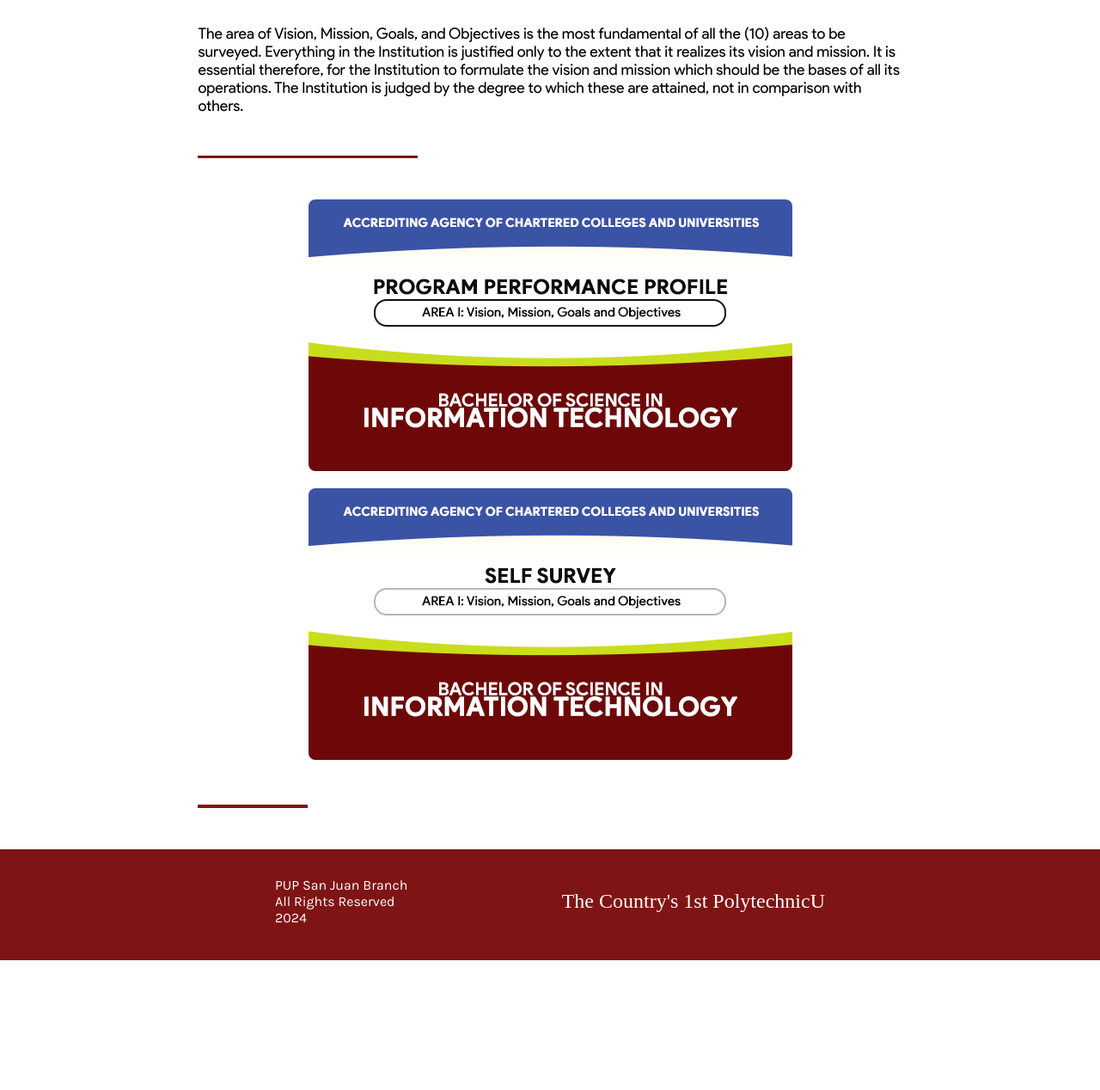
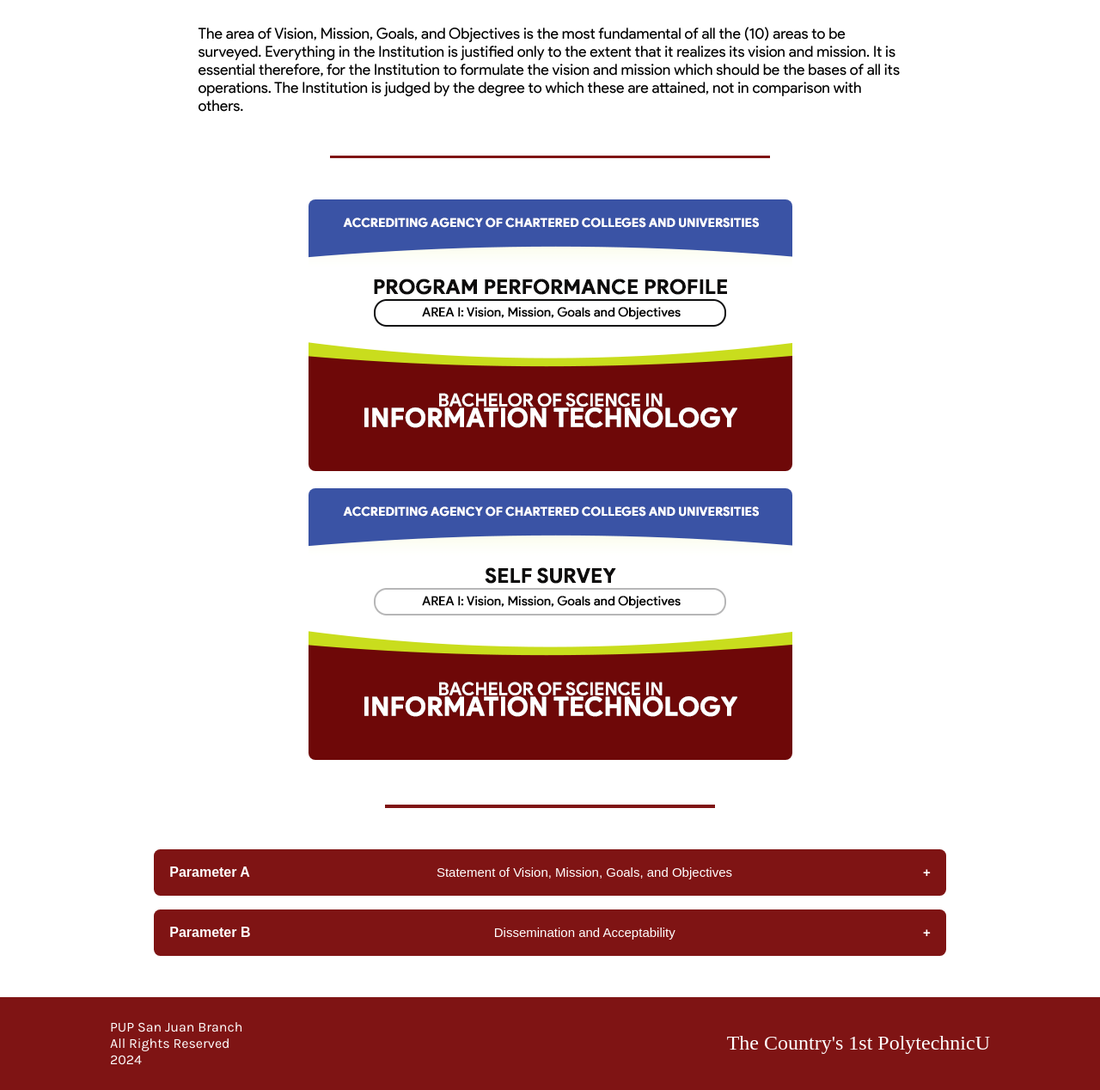
Before and after one commit to SKILLED-ISSUE/UNIV-WEBSITE, a PHP site: page /areas-bsit/area1.php in a window 1280 px wide; the page is wider, and only the part inside the window is pictured. Shown: the part 318-1586 px from the top of that part at 86% size. Before the commit the page ends 1435 px from the top of that part, so only its background shows below. Run offline with PHP 8.4, Linux system fonts and the light colour scheme; some web fonts are replaced.

Commit message:
collapsible

```diff
--- a/areas-bsit/area1.php
+++ b/areas-bsit/area1.php
@@ -53,10 +53,29 @@
         </div>
 
         <div class="line-container">
-            <div class="two" id="thin-line" ></div>
+            <div class="two" id="thin-line"></div>
         </div>
 
+        <section class="collapsible-container">
+            <button class="collapsible">
+                <div id="title">Parameter A</div>
+                <div id="desc">Statement of Vision, Mission, Goals, and Objectives</div>
+            </button>
+            <div class="content">
+                <p>Lorem ipsum dolor sit amet, consectetur adipisicing elit, sed do eiusmod tempor incididunt ut labore et dolore magna aliqua. Ut enim ad minim veniam, quis nostrud exercitation ullamco laboris nisi ut aliquip ex ea commodo consequat.</p>
+            </div>
+            <button class="collapsible">
+                <div id="title">Parameter B</div>
+                <div id="desc">Dissemination and Acceptability</div>
+            </button>
+            <div class="content">
+                <p>Lorem ipsum dolor sit amet, consectetur adipisicing elit, sed do eiusmod tempor incididunt ut labore et dolore magna aliqua. Ut enim ad minim veniam, quis nostrud exercitation ullamco laboris nisi ut aliquip ex ea commodo consequat.</p>
+            </div>
+        </section>
+
     </section>
+
+
 
     <?php include('../assets/static-html/footer.html'); ?>
 
--- a/assets/css/main-style.css
+++ b/assets/css/main-style.css
@@ -1,3 +1,4 @@
+@charset "UTF-8";
 @font-face {
   font-family: "Karla";
   src: url("fonts/Karla/Karla-VariableFont_wght.ttf") format("truetype");
@@ -274,16 +275,18 @@
   justify-content: space-between;
   align-items: center;
   background: #7f1414;
-  padding: 2em 20em 2.5em 20em;
   margin-top: 3em;
+  padding: 2% 0%;
 }
 footer .left {
   color: white;
+  padding-left: 10%;
 }
 footer .right {
   font-family: "Trajan-Pro";
   font-size: x-large;
   color: white;
+  padding-right: 10%;
 }
 
 .program {
@@ -432,15 +435,15 @@
 }
 .area .line-container {
   width: 100%;
-  padding-left: 36%;
+  justify-content: center;
 }
 .area .line-container #thin-line {
   height: 0.2em;
   background-color: #7f1414;
-  width: 20%;
+  width: 40%;
 }
 .area .line-container .two {
-  width: 10% !important;
+  width: 30% !important;
 }
 .area .img-thmb {
   justify-content: space-evenly;
@@ -480,5 +483,49 @@
   transition: opacity 0.5s ease;
   border-radius: 0.5em;
 }
+.area .collapsible-container {
+  flex-direction: column;
+  gap: 1em;
+  align-items: center;
+}
+.area .collapsible-container .collapsible {
+  display: flex;
+  justify-content: space-between;
+  gap: 1em;
+  border-radius: 0.5em;
+  background-color: #7f1414;
+  color: white;
+  cursor: pointer;
+  padding: 18px;
+  width: 72%;
+  border: none;
+  text-align: left;
+  outline: none;
+  font-size: 15px;
+}
+.area .collapsible-container .collapsible #title {
+  font-weight: 600;
+  font-size: 1rem;
+}
+.area .collapsible-container .active, .area .collapsible-container .collapsible:hover {
+  background-color: rgba(127, 20, 20, 0.7725490196);
+}
+.area .collapsible-container .collapsible:after {
+  content: "+";
+  color: white;
+  font-weight: bold;
+  float: right;
+  margin-left: 5px;
+}
+.area .collapsible-container .active:after {
+  content: "−";
+}
+.area .collapsible-container .content {
+  margin-top: -1em;
+  max-height: 0;
+  overflow: hidden;
+  transition: max-height 0.2s ease-out;
+  width: 70%;
+}
 
 /*# sourceMappingURL=main-style.css.map */
--- a/assets/css/main-style.scss
+++ b/assets/css/main-style.scss
@@ -312,17 +312,19 @@
   justify-content: space-between;
   align-items: center;
   background: #7f1414;
-  padding: 2em 20em 2.5em 20em;
   margin-top: 3em;
+  padding: 2% 0%;
 
   .left {
     color: white;
+    padding-left: 10%;
   }
 
   .right {
     font-family: "Trajan-Pro";
     font-size: x-large;
     color: white;
+    padding-right: 10%;
   }
 }
 
@@ -493,30 +495,23 @@
 
   #description {
     font-size: 1.1rem;
-    // text-align: justify;
     width: 64%;
   }
 
   .line-container {
     width: 100%;
-    padding-left: 36%;
-
-
+    justify-content: center;
 
     #thin-line {
       height: 0.2em;
       background-color: #7f1414;
-      width: 20%;
+      width: 40%;
     }
 
     .two {
-      width: 10% !important;
+      width: 30% !important;
     }
   }
-
-
-
-
 
   .img-thmb {
     justify-content: space-evenly;
@@ -561,4 +556,55 @@
       border-radius: 0.5em;
     }
   }
+
+  .collapsible-container {
+    flex-direction: column;
+    gap: 1em;
+    align-items: center;
+
+    .collapsible {
+      display: flex;
+      justify-content: space-between;
+      gap: 1em;
+      border-radius: 0.5em;
+      background-color: #7f1414;
+      color: white;
+      cursor: pointer;
+      padding: 18px;
+      width: 72%;
+      border: none;
+      text-align: left;
+      outline: none;
+      font-size: 15px;
+
+      #title {
+        font-weight: 600;
+        font-size: 1rem;
+      }
+    }
+
+    .active, .collapsible:hover {
+      background-color: #7f1414c5;
+    }
+
+    .collapsible:after {
+      content: '\002B';
+      color: white;
+      font-weight: bold;
+      float: right;
+      margin-left: 5px;
+    }
+
+    .active:after {
+      content: "\2212";
+    }
+
+    .content {
+      margin-top: -1em;
+      max-height: 0;
+      overflow: hidden;
+      transition: max-height 0.2s ease-out;
+      width: 70%;
+    }
+  }
 }
--- a/main-script.js
+++ b/main-script.js
@@ -1,4 +1,6 @@
 var loader = document.getElementById("preloader");
+var coll = document.getElementsByClassName("collapsible");
+var i;
 
 window.addEventListener("load", function(){
   loader.classList.add("fade-out");  // Add fade-out class
@@ -24,3 +26,15 @@
     });
   });
 });
+
+for (i = 0; i < coll.length; i++) {
+  coll[i].addEventListener("click", function() {
+    this.classList.toggle("active");
+    var content = this.nextElementSibling;
+    if (content.style.maxHeight){
+      content.style.maxHeight = null;
+    } else {
+      content.style.maxHeight = content.scrollHeight + "px";
+    }
+  });
+}
```
Also changed, not shown: 1 other file.
